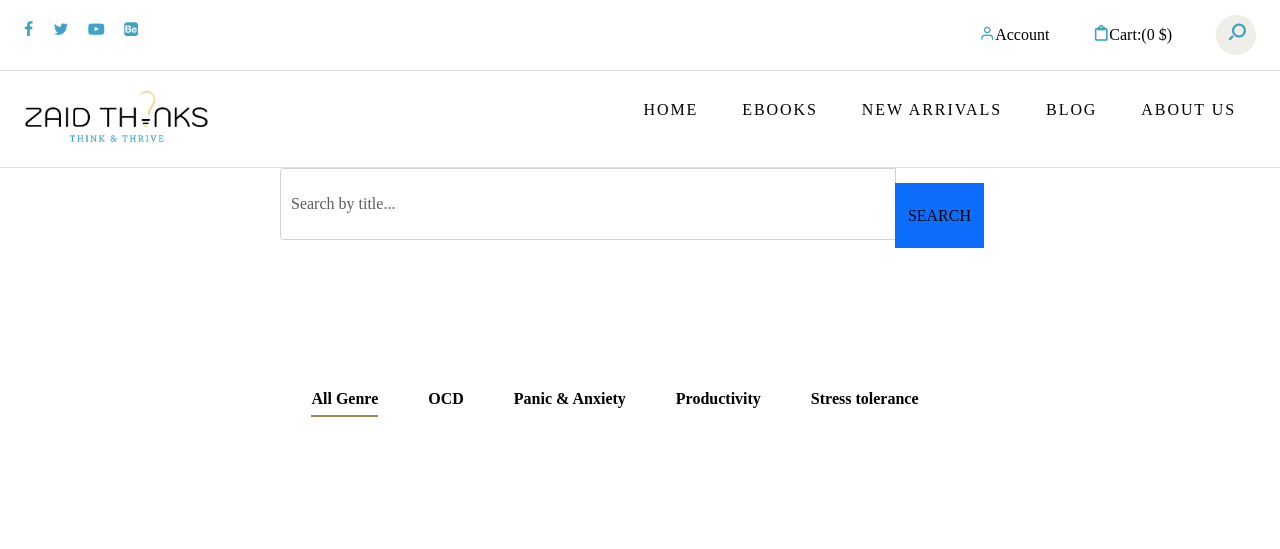
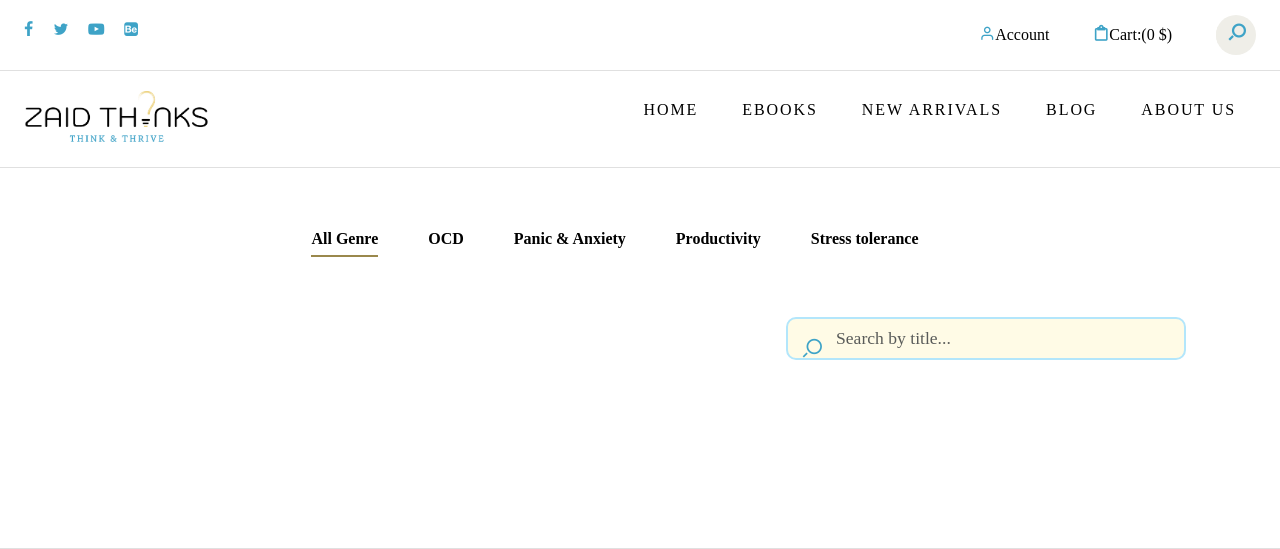
Before and after one commit to FaheerHakim/eBookStore, a PHP site: page /ebooks.php in a window 1280 px wide. Shown: the top 549 px of the page. Run offline with PHP 8.4, Linux system fonts and the light colour scheme; data that the repository does not hold is empty; some libraries are stand-ins or nearby versions; some web fonts are replaced.

Commit message:
feat(ebook): enhance search functionality and improve layout for eBook display

```diff
--- a/ebooks.php
+++ b/ebooks.php
@@ -63,6 +63,35 @@ $is_admin = isset($_SESSION['is_admin']) && ($_SESSION['is_admin'] === true || $
 		   border-radius: 18px;
 		   box-shadow: 0 4px 24px rgba(62,163,199,0.18);
 		   padding: 12px;
+	   }
+
+	   /* Custom search bar styling */
+	   .search-box .form-control {
+		   border-radius: 10px 0 0 10px !important;
+		   border: 2px solid #b3e6fb !important;
+		   background: #fffbe6 !important;
+		   color: #000 !important;
+		   box-shadow: none;
+		   font-size: 1.1rem;
+	   }
+	   .search-box .form-control:focus {
+		   border-color: #3ea3c7 !important;
+		   background: #fff !important;
+		   color: #000 !important;
+		   box-shadow: 0 0 0 2px #b3e6fb33;
+	   }
+	   .search-box .btn-primary {
+		   border-radius: 0 10px 10px 0 !important;
+		   background-color: #b3e6fb !important;
+		   border-color: #b3e6fb !important;
+		   color: #000 !important;
+		   font-weight: 600;
+		   transition: background 0.2s, color 0.2s;
+	   }
+	   .search-box .btn-primary:hover, .search-box .btn-primary:focus {
+		   background-color: #3ea3c7 !important;
+		   border-color: #3ea3c7 !important;
+		   color: #fff !important;
 	   }
 	</style>
 </head>
@@ -143,19 +172,6 @@ $is_admin = isset($_SESSION['is_admin']) && ($_SESSION['is_admin'] === true || $
 			</div>
 		</header>
 		<div class="container">
-			<div class="row justify-content-center mb-4">
-				<div class="col-md-8 d-flex align-items-center justify-content-between">
-					<form role="search" method="get" class="search-box flex-grow-1 me-3" action="ebooks.php">
-						<div class="input-group">
-							<input class="form-control" placeholder="Search by title..." type="search" name="search" value="<?php echo isset($_GET['search']) ? htmlspecialchars($_GET['search']) : ''; ?>">
-							<button class="btn btn-primary" type="submit">Search</button>
-						</div>
-					</form>
-					<?php if ($is_admin): ?>
-						<a href="add_ebook.php" class="btn btn-primary" style="width:220px;border-radius:10px;background-color:#b3e6fb !important;border-color:#b3e6fb !important;color:#000 !important;">Add eBook</a>
-					<?php endif; ?>
-				</div>
-			</div>
 			<div class="row">
 				<div class="col-md-12">
 					<ul class="tabs">
@@ -174,6 +190,21 @@ $is_admin = isset($_SESSION['is_admin']) && ($_SESSION['is_admin'] === true || $
 						 </li>
 						<?php endforeach; ?>
 					</ul>
+				   <div class="row mb-4 align-items-center">
+					   <div class="col-md-6 d-flex align-items-center">
+						   <?php if ($is_admin): ?>
+							   <a href="add_ebook.php" class="btn btn-primary add-btn-custom me-2" style="width:220px;border-radius:10px;background-color:#b3e6fb !important;border-color:#b3e6fb !important;color:#000 !important;font-weight:600;">Add eBook</a>
+						   <?php endif; ?>
+					   </div>
+					   <div class="col-md-6 d-flex justify-content-end align-items-center">
+						   <form role="search" method="get" class="search-box ms-auto d-flex position-relative" action="ebooks.php" style="width:100%;max-width:400px;">
+							   <input class="form-control ps-5" placeholder="Search by title..." type="search" name="search" value="<?php echo isset($_GET['search']) ? htmlspecialchars($_GET['search']) : ''; ?>" style="border-radius:10px !important;">
+							   <span class="position-absolute" style="left:16px;top:50%;transform:translateY(-55%);color:#3ea3c7;font-size:1.3rem;pointer-events:none;line-height:1;">
+								   <i class="icon icon-search"></i>
+							   </span>
+						   </form>
+					   </div>
+				   </div>
 
 					<div class="tab-content">
 						<div id="all-genre" data-tab-content class="active">
```
Lines whose indentation alone changed are shown as unchanged.
